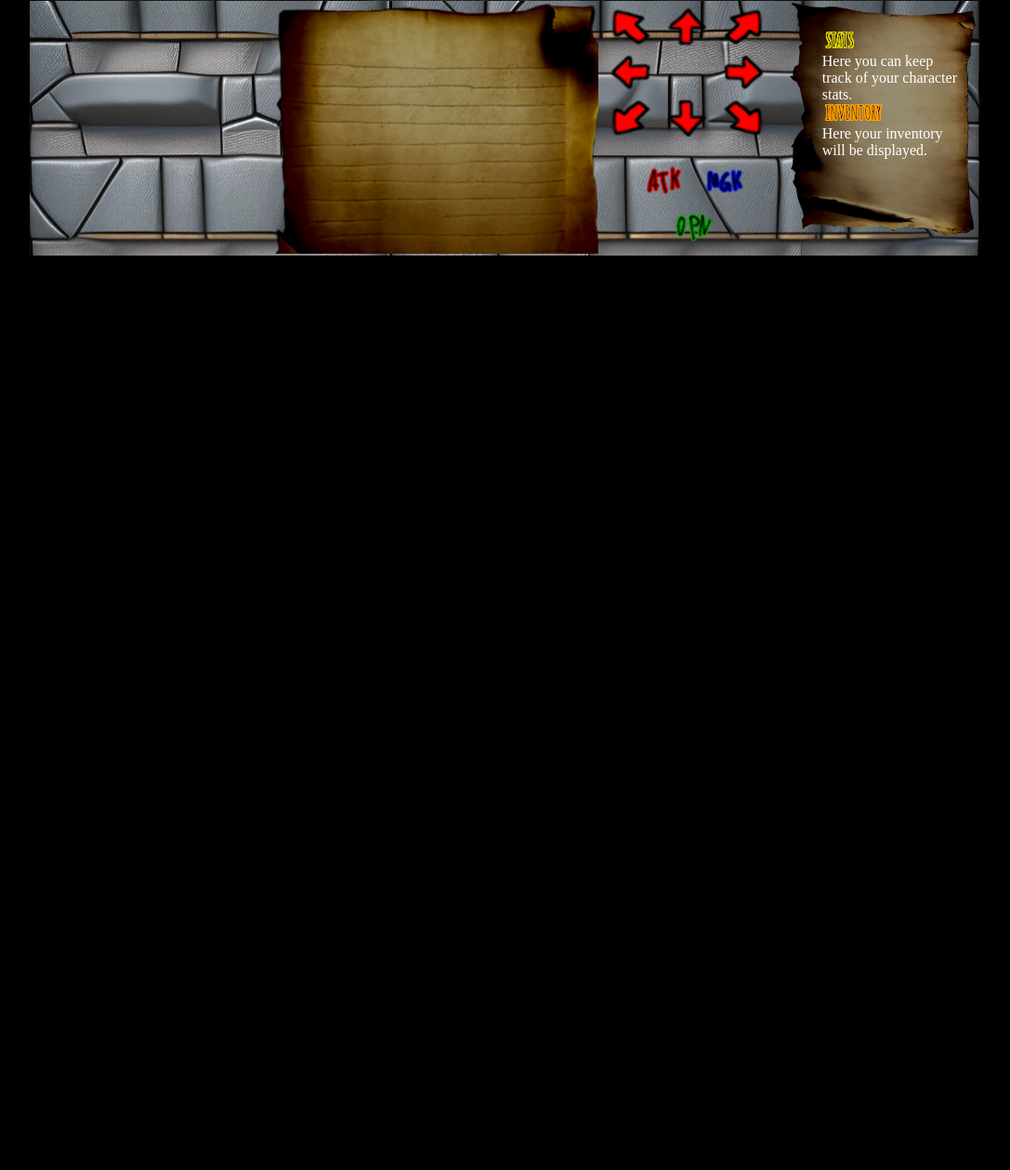
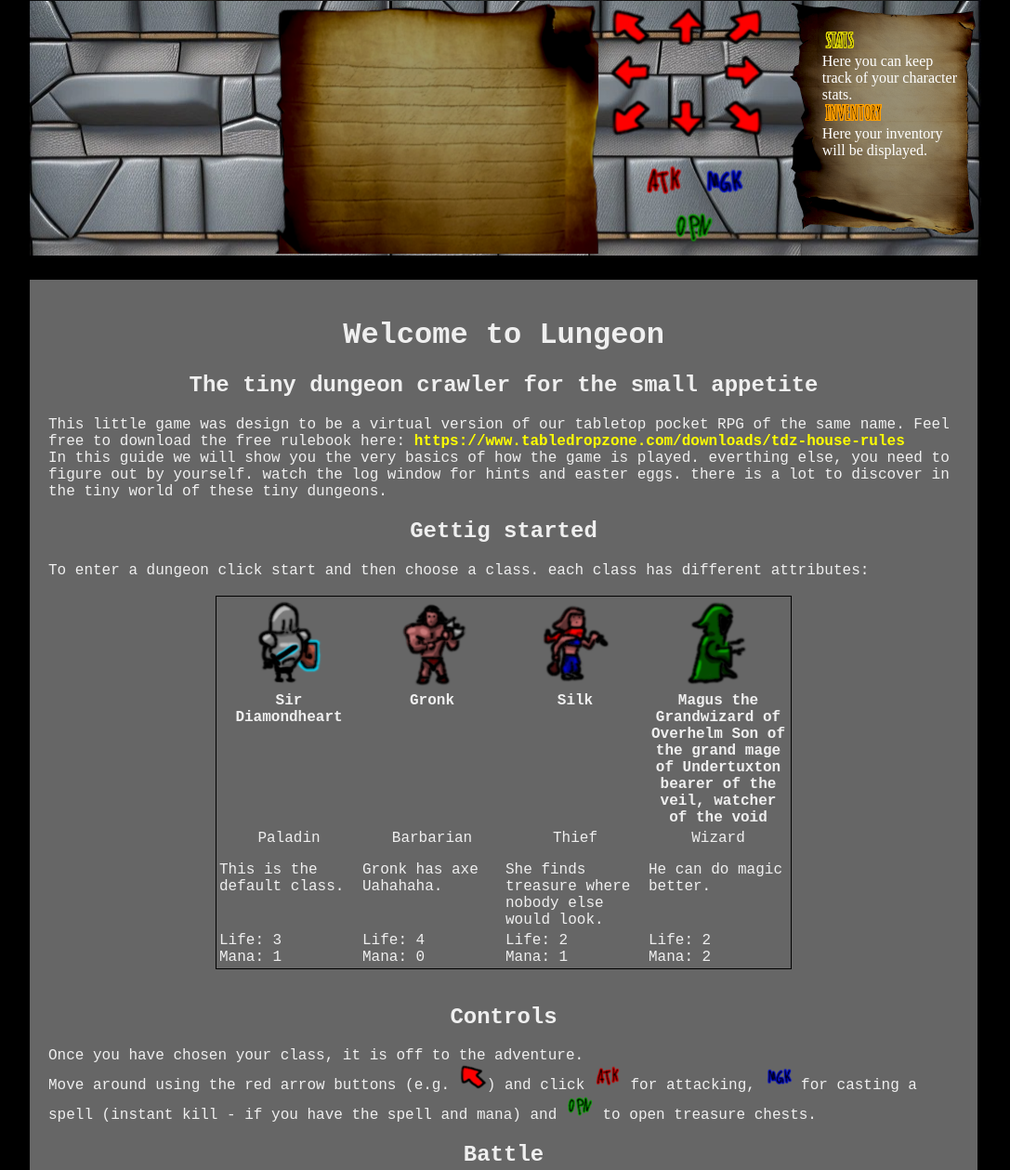
Before and after one commit to HS-Sync/hs-sync.github.io, a plain HTML site: page index.html in a window 1280 px wide. Shown: the part 583-1842 px from the top of the page at 93% size, without its empty margins (96-1183 px from the left). Before the commit the page ends 858 px from the top, so only its background shows below. Drawn offline with Linux system fonts and the light colour scheme.

Commit message:
added manual

```diff
--- a/index.html
+++ b/index.html
@@ -111,6 +111,32 @@
 #startbutton:hover{
 filter: brightness(170%);
 }
+
+#Handbook {
+  position:absolute;
+  margin-top: 300px;
+  width: 980px;
+  background: #666666;
+  color:#efefef;
+  padding:20px;
+  /*font-family: 'Brush Script MT', cursive;
+  font-size: 15pt;*/
+  font-family: 'Courier New', monospace;
+}
+#Handbook h1, h2{
+  text-align:center;
+
+}
+#Handbook table{
+  margin-left: auto;
+  margin-right: auto;
+}
+#Handbook a{
+  color: yellow;
+  text-decoration:none;
+  font-weight: bold;
+}
+
 </style>
 </head>
 <body bgcolor="#000000">
@@ -147,6 +173,87 @@ filter: brightness(170%);
           </div>
           <div id="equipmentDisplay"><img src='images/inventory.png'><br><span style="color:white;">Here your inventory will be displayed.</span></div>
         </td></tr></table>
+      </div>
+
+      <div id="Handbook">
+
+        <h1>Welcome to Lungeon</h1>
+        <h2>The tiny dungeon crawler for the small appetite</h2>
+        <p>
+          This little game was design to be a virtual version of our tabletop pocket RPG of the same name. Feel free to download the free rulebook here: <a href="https://www.tabledropzone.com/downloads/tdz-house-rules" target="_blank">https://www.tabledropzone.com/downloads/tdz-house-rules</a><br>
+          In this guide we will show you the very basics of how the game is played. everthing else, you need to figure out by yourself. watch the log window for hints and easter eggs. there is a lot to discover in the tiny world of these tiny dungeons.
+          <br>
+          <h2>Gettig started</h2>
+          To enter a dungeon click start and then choose a class. each class has different attributes:<br><br>
+          <table>
+            <tr><td style="text-align:center; width:150px; vertical-align:top;">
+              <img src='images/Paladinbig.png'><br>
+              <b>Sir Diamondheart</b>
+            </td><td style="text-align:center; width:150px; vertical-align:top;">
+              <img src='images/Barbarianbig.png'><br>
+              <b>Gronk</b>
+            </td><td style="text-align:center; width:150px; vertical-align:top;">
+              <img src='images/Thiefbig.png'><br>
+              <b>Silk</b>
+            </td><td style="text-align:center; width:150px; vertical-align:top;">
+              <img src='images/Wizardbig.png'><br>
+              <b>Magus the Grandwizard of Overhelm Son of the grand mage of Undertuxton bearer of the veil, watcher of the void</b>
+            </td></tr>
+            <tr><td style="text-align:center; width:150px; vertical-align:top;">
+              Paladin
+            </td><td style="text-align:center; width:150px; vertical-align:top;">
+              Barbarian
+            </td><td style="text-align:center; width:150px; vertical-align:top;">
+                Thief
+            </td><td style="text-align:center; width:150px; vertical-align:top;">
+                Wizard
+            </td></tr>
+            <tr><td style="text-align:left; width:150px; vertical-align:top;">
+              This is the default class.
+            </td><td style="text-align:left; width:150px; vertical-align:top;">
+              Gronk has axe Uahahaha.
+            </td><td style="text-align:left; width:150px; vertical-align:top;">
+                She finds treasure where nobody else would look.
+            </td><td style="text-align:left; width:150px; vertical-align:top;">
+                He can do magic better.
+            </td></tr>
+            <tr><td style="text-align:left; width:150px; vertical-align:top;">
+                Life: 3<br>Mana: 1
+            </td><td style="text-align:left; width:150px; vertical-align:top;">
+                Life: 4<br>Mana: 0
+            </td><td style="text-align:left; width:150px; vertical-align:top;">
+                  Life: 2<br>Mana: 1
+            </td><td style="text-align:left; width:150px; vertical-align:top;">
+                  Life: 2<br>Mana: 2
+            </td></tr>
+          </table>
+            <br>
+
+            <h2>Controls</h2>
+            Once you have chosen your class, it is off to the adventure.<br>
+            Move around using the red arrow buttons (e.g. <img src='images/NW2.png' style="width:30px;heigh: 25px;">) and click <img src='images/btn-ATK.png' style="width:30px;heigh: 25px;"> for attacking, <img src='images/btn-magic.png' style="width:30px;heigh: 25px;"> for casting a spell (instant kill - if you have the spell and mana) and <img src='images/btn-open.png' style="width:30px;heigh: 25px;"> to open treasure chests.
+
+            <h2>Battle</h2>
+            You will battle monsters in 3 categories: <br>
+              <table>
+                <tr><td style="vertical-align:center;"><img src='images/Skull130.png'></td><td style="vertical-align:center;width:520px">Slime: wipe it away with a tissue</td></tr>
+                <tr><td style="vertical-align:center;"><img src='images/Skull230.png'></td><td style="vertical-align:center;width:520px">Hulk: They only want to cuddle... I'm fairly certain</td></tr>
+                <tr><td style="vertical-align:center;"><img src='images/Skull330.png'></td><td style="vertical-align:center;width:520px">Dragon: This will leave a mark</td></tr>
+              </table>
+            <br>
+            Every encounter locks the player into battle until it is initially resolved. If the player gets hurt, he can chose to avoid the monster for now and chose a different path. However, for leveling up the player will need to slay monsters
+
+            <h2>Levelup</h2>
+            Prog stand for progress and gets a bar every time a monster is slain. Once 3 monsters are slayn the plaer gains one level. This makes fights easier
+
+            <h2>Treasure</h2>
+            You will com across tresure chests. here and there and everywhere. Open them using "OPN" and be surprised what you can find.<br>
+            ... and no Gronk, you cannot eat them! <br>
+            (the exact information is in the rulebook).
+
+            <h1>Enjoy the little game and join us on our YouTube channel <a href="https://www.youtube.com/@tabledropzone">https://www.youtube.com/@tabledropzone</a>, where we discuss this game and so much more!</h1>
+
+        </p>
       </div>
     </div>
 
@@ -1469,7 +1576,8 @@ filter: brightness(170%);
   <img src='images/inventory.png'><img src='images/spell2.png'><img src='images/shield2.png'><img src='images/sword2.png'>
   <img src='images/death1GO.jpeg'><img src='images/win1GO.jpeg'><img src='images/win2GO.jpeg'>
   <img src='images/treasure1.jpeg'><img src='images/treasure2.jpeg'><img src='images/treasure3.jpeg'><img src='images/treasure4.jpeg'>
-  <img src='images/Monster1.jpeg'><img src='images/Monster2.jpeg'><img src='images/Monster3.jpeg'><img src='images/Monster4.jpeg'><img src='images/Monster5.jpeg'><img src='images/Monster6.jpeg'><img src='images/Monster7.jpeg'><img src='images/Monster8.jpeg'><img src='images/Monster9.jpeg'><img src='images/Monster10.jpeg'><img src='images/Monster11.jpeg'><img src='images/Monster12.jpeg'>
+  <img src='images/Monster1.jpeg'><img src='images/Monster2.jpeg'><img src='images/Monster3.jpeg'><img src='images/Monster4.jpeg'><img src='images/Monster5.jpeg'><img src='images/Monster6.jpeg'><img src='images/Monster7.jpeg'><img src='images/Monster8.jpeg'><img src='images/Monster9.jpeg'><img src='images/Monster10.jpeg'><img src='images/Monster12.jpeg'>
+  <img src='images/Monster11.jpeg'>
   <img src='images/room5splatter.jpeg'>
   <img src='images/entrance2ST.jpeg'><img src='images/entrance2.jpeg'>
   <img src='images/room6.jpeg'><img src='images/room4.jpeg'><img src='images/room2.jpeg'><img src='images/room1.jpeg'><img src='images/room3.jpeg'>
```
